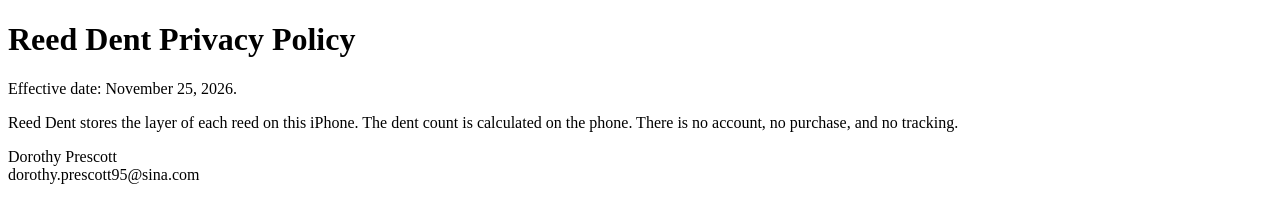
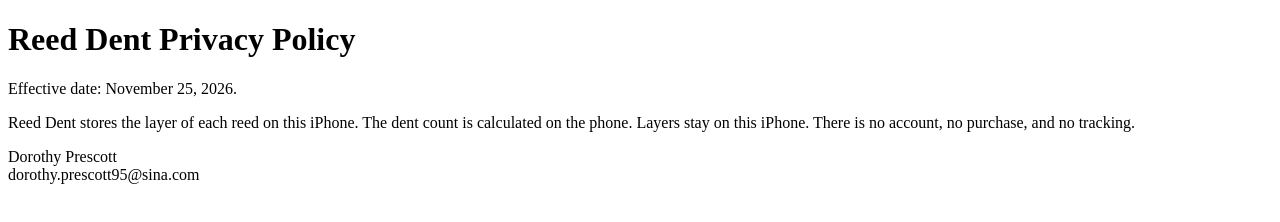
Before and after one commit to vf7c9txou/vf7c9txou.github.io, a plain HTML site: page Dorothy Prescott/Reed Dent/privacy-policy.html in a window 1280 px wide. Drawn offline with Linux system fonts and the light colour scheme.

```diff
--- a/Dorothy Prescott/Reed Dent/privacy-policy.html
+++ b/Dorothy Prescott/Reed Dent/privacy-policy.html
@@ -4,7 +4,7 @@
 <body>
 <h1>Reed Dent Privacy Policy</h1>
 <p>Effective date: November 25, 2026.</p>
-<p>Reed Dent stores the layer of each reed on this iPhone. The dent count is calculated on the phone. There is no account, no purchase, and no tracking.</p>
+<p>Reed Dent stores the layer of each reed on this iPhone. The dent count is calculated on the phone. Layers stay on this iPhone. There is no account, no purchase, and no tracking.</p>
 <p>Dorothy Prescott<br>dorothy.prescott95@sina.com</p>
 </body>
 </html>
```
Also changed, not shown: Dorothy Prescott/Reed Dent/team-support.html (+1 -1 lines).
